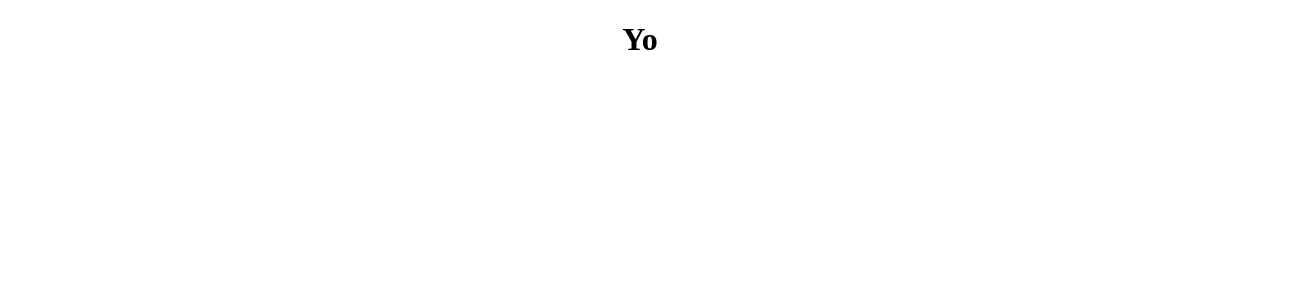
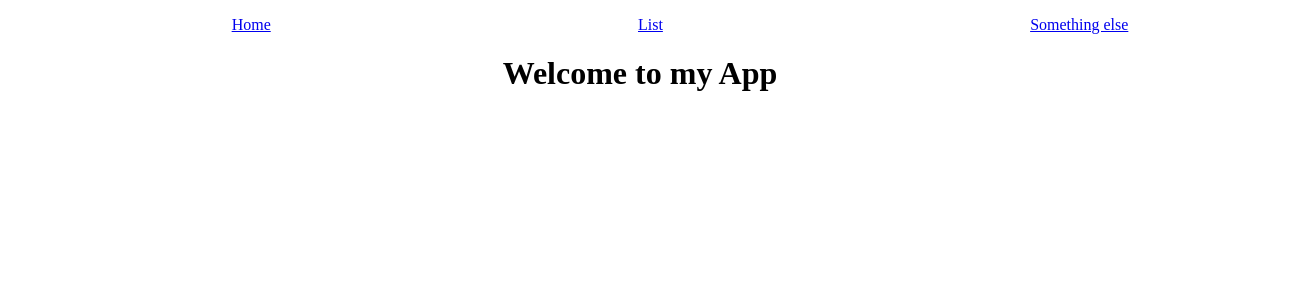
Before and after one commit to Gabriellji/react-routes-workshop, a React (Create React App) app: page / in a window 1280 px wide. Shown: the top 300 px of the page, 1312 px wide, since content can reach past the window. Built offline with nearby package versions, Linux system fonts and the light colour scheme.

Commit message:
feat: create movielist component

```diff
--- a/src/App.js
+++ b/src/App.js
@@ -1,9 +1,19 @@
 import './App.css';
+
+import { Route, Switch } from 'react-router-dom';
+
+import Home from './componets/home';
+import MovieList from './componets/movie-list';
+import Navbar from './componets/navbar';
 
 function App() {
   return (
     <div className="App">
-      <h1>Yo</h1>
+      <Navbar/>
+      <Switch>
+        <Route exact path="/" render={(props) => <Home {...props}/>}/>
+        <Route path="/list" render={(props) => <MovieList {...props}/>}/>
+      </Switch>
     </div>
   );
 }
--- /dev/null
+++ b/src/componets/home/index.js
@@ -0,0 +1,7 @@
+const Home = () => {
+    return (
+        <h1>Welcome to my App</h1>
+    )
+}
+
+export default Home;
--- /dev/null
+++ b/src/componets/movie-list/index.js
@@ -0,0 +1,20 @@
+import React, { useEffect, useState } from "react";
+
+const url = 'https://raw.githubusercontent.com/wildcodeschoolparis/datas/master/movies.json'
+
+const MovieList = () => {
+const [state, setState] = useState([]);
+  useEffect(() => {
+    getData()
+  }, []);
+
+  const getData = () => {
+    fetch(url)
+    .then(res => res.json())
+    .then(data => setState(data))
+  }
+
+  return <div></div>;
+};
+
+export default MovieList;
--- a/src/componets/navbar/index.js
+++ b/src/componets/navbar/index.js
@@ -1,8 +1,10 @@
+import './style.css';
+
 import { Link } from "react-router-dom";
 
 const Navbar = () => {
   return (
-    <ul>
+    <ul className="nav">
       <Link to="/">
         <li>Home</li>
       </Link>
--- /dev/null
+++ b/src/componets/navbar/style.css
@@ -0,0 +1,9 @@
+.nav {
+    display: flex;
+    width: 100%;
+    justify-content: space-around;
+}
+
+li {
+    list-style: none;
+}
```
